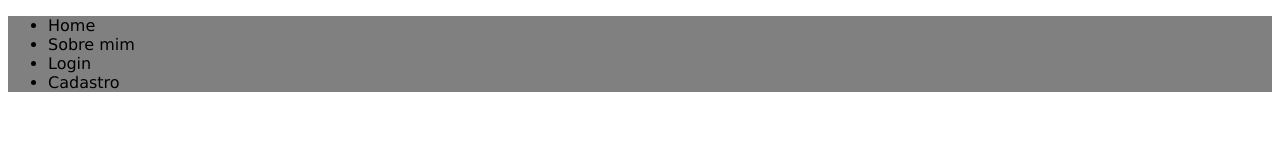
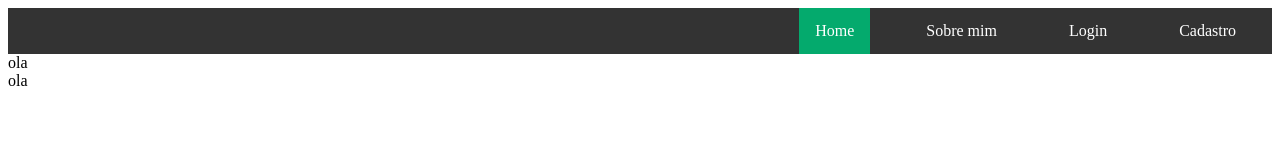
Before and after one commit to KevinSampaio/SiteIndividual, a plain HTML site: page index.html in a window 1280 px wide. Drawn offline with Linux system fonts and the light colour scheme.

Commit message:
Navbar feita, indo para o meio da pagina

```diff
--- a/index.html
+++ b/index.html
@@ -1,21 +1,41 @@
 <!DOCTYPE html>
-<html lang="en">
+<html>
+
 <head>
-    <meta charset="UTF-8">
-    <meta name="viewport" content="width=device-width, initial-scale=1.0">
-    <title>Document</title>
     <link rel="stylesheet" href="style.css">
 </head>
+
 <body>
-    <div class="container">
-        <div class="navbar">
-            <ul>
-                <li>Home</li>
-                <li>Sobre mim</li>
-                <li>Login</li>
-                <li>Cadastro</li>
-            </ul>
-        </div>
+    <div class="nav">
+        <ul>
+            <li><a class="active" href="#home">Home</a></li>
+            <li><a href="#news">Sobre mim</a></li>
+            <li><a href="#contact">Login</a></li>
+            <li><a href="#about">Cadastro</a></li>
+        </ul>
     </div>
+
+    <div class="teste"></div>
+        <div>ola</div>
+        <div class="linha"></div>
+        <div>ola</div>
+
+
+    <div class="container"></div>
+
+
+
+
+    <div class="container"></div>
+
+
+
+
+    <div class="container"></div>
+
+
+
+
+    <div class="container"></div>
 </body>
 </html>
--- a/style.css
+++ b/style.css
@@ -1,8 +1,51 @@
-*{
-    font-family: Verdana, Geneva, Tahoma, sans-serif;
+.nav {
+    width: 100%;
+    display: flex;
+    align-items: end;
+
 }
+ul {
+    list-style-type: none;
+    margin: 0;
+    padding: 0;
+    overflow: hidden;
+    background-color: #333;
+    width: 100%;
+    display: flex;
+    justify-content: end;
 
-.container{
-    background-color: gray;
+  }
+
+  li {
+    float: left;
+    margin: 0px 20px 0px 20px;
+  }
+
+  li a {
+    display: block;
+    color: white;
+    text-align: center;
+    padding: 14px 16px;
+    text-decoration: none;
+  }
+
+  li a:hover:not(.active) {
+    background-color: #111;
+  }
+
+  .active {
+    background-color: #04AA6D;
+  }
+
+  .container{
     width: 100%;
-}
+    display: flex;
+    background-color: black;
+  }
+
+  .line{
+    background-color: white;
+    width: 5px;
+    height: 25px;
+    border-radius: 2px;
+  }
```
